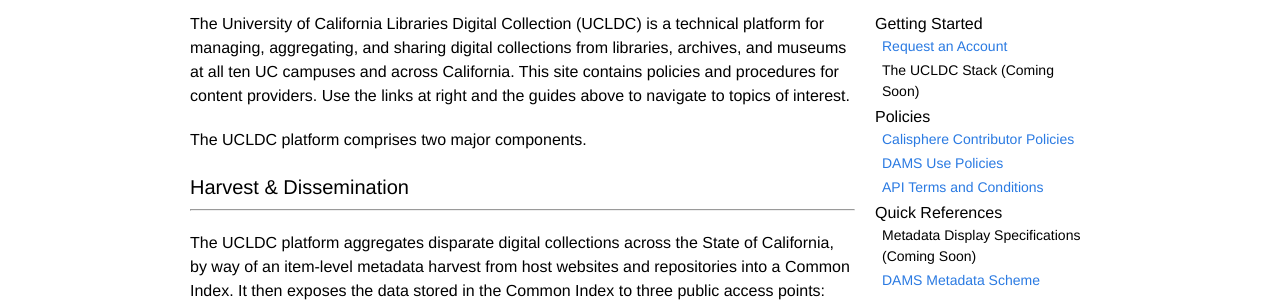
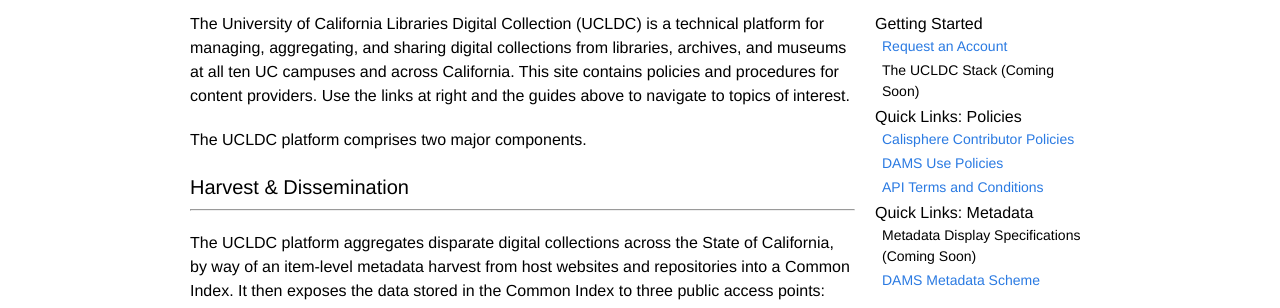
Before and after one commit to ucldc/ucldc-docs, a Jekyll site: the page built from index.md, in a window 1280 px wide. Shown: the part 205-513 px from the top of the page. Built offline with Jekyll 4.4.1, drawn with Linux system fonts in a browser that asks for light colours; nearby versions of some CDN libraries.

Commit message:
Changed header titles

```diff
--- a/_includes/sidebar.html
+++ b/_includes/sidebar.html
@@ -4,13 +4,13 @@
     <li><a href="{{ site.url }}{{ site.baseurl }}/docs/create-account/">Request an Account</a></li>
     <li>The UCLDC Stack (Coming Soon)</li>
   </ul>
-  <h1>Policies</h1>
+  <h1>Quick Links: Policies</h1>
   <ul>
     <li><a href="{{ site.url }}{{ site.baseurl }}/docs/registry/access-policies/">Calisphere Contributor Policies</a></li>
     <li><a href="{{ site.url }}{{ site.baseurl }}/docs/dams/dams-policies/">DAMS Use Policies</a></li>
     <li><a href="{{ site.url }}{{ site.baseurl }}/docs/technical-docs/api-terms/">API Terms and Conditions</a></li>
   </ul>
-  <h1>Quick References</h1>
+  <h1>Quick Links: Metadata</h1>
     <li>Metadata Display Specifications (Coming Soon)</li>
     <li><a href="{{ site.url }}{{ site.baseurl }}/docs/dams/metadata-model/">DAMS Metadata Scheme</a></li>
 </div>
```
